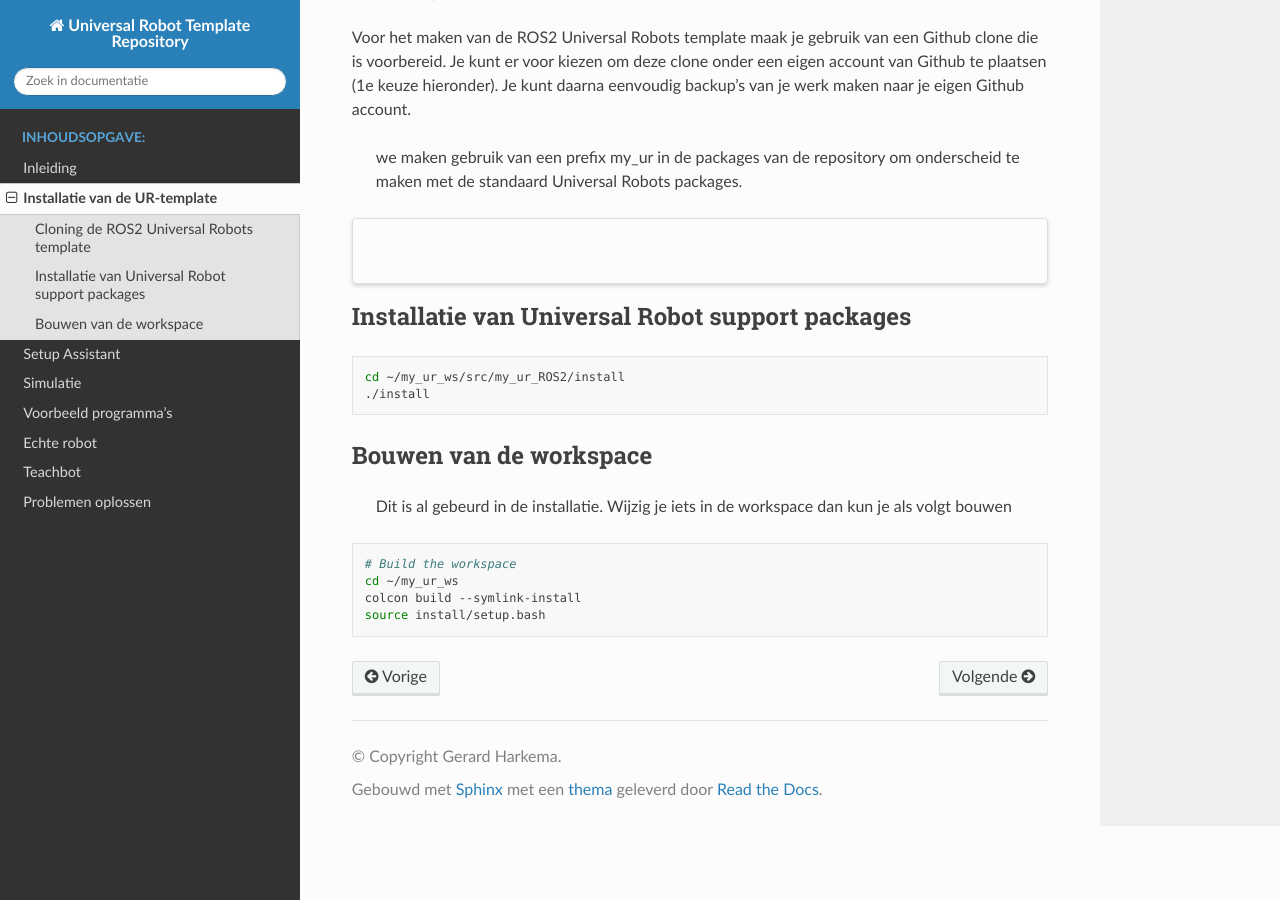
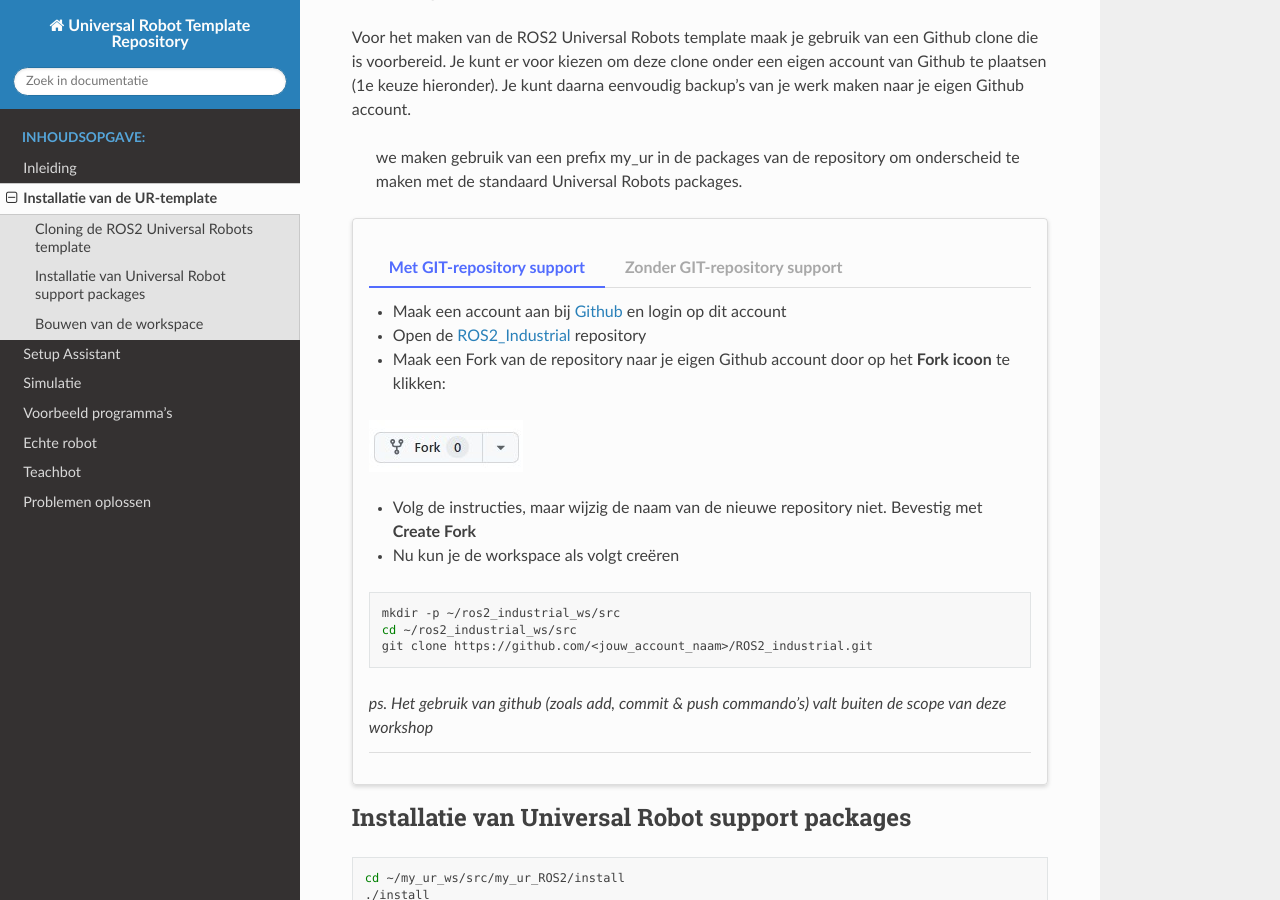
Before and after one commit to Christophe454/Eye_in_hand_Periode2.4_C2, a Sphinx documentation site: the page built from documentation/documentation/install.md, in a window 1280 px wide and 900 px high, scrolled down 288 px. Built offline with Sphinx 7.4.7 and the Read the Docs theme 3.1.0, drawn with Linux system fonts in a browser that asks for light colours.

Commit message:
added documentation

````diff
--- a/documentation/documentation/install.md
+++ b/documentation/documentation/install.md
@@ -12,25 +12,49 @@ Voor het maken van de ROS2 Universal Robots template maak je gebruik van een Git
 
 > we maken gebruik van een prefix my_ur in de packages van de repository om onderscheid te maken met de standaard Universal Robots packages.
 
-::::{card}
+:::::{card}
 
-:::{tab-set}
+::::{tab-set}
 
-::{tab-item} Met GIT-repository support
+:::{tab-item} Met GIT-repository support
 
-text 1
+* Maak een account aan bij [Github](https://github.com/) en login op dit account
 
-::
+* Open de [ROS2_Industrial](https://github.com/AvansMechatronica/ROS2_industrial) repository
 
-::{tab-item} Zonder GIT-repository support
+* Maak een Fork van de repository naar je eigen Github account door op het **Fork icoon**  te klikken:
 
-text 2
+![image](../images/fork.jpg)
 
-::
+* Volg de instructies, maar wijzig de naam van de nieuwe repository niet. Bevestig met **Create Fork**
+
+* Nu kun je de workspace als volgt creëren
+
+```bash
+mkdir -p ~/ros2_industrial_ws/src
+cd ~/ros2_industrial_ws/src
+git clone https://github.com/<jouw_account_naam>/ROS2_industrial.git
+```
+
+*ps. Het gebruik van github (zoals add, commit & push commando's) valt  buiten de scope van deze workshop*
+
+:::
+
+:::{tab-item} Zonder GIT-repository support
+
+* Je kunt de workspace als volgt creëren
+```bash
+mkdir -p ~/ros2_industrial_ws/src
+cd ~/ros2_industrial_ws/src
+git clone https://github.com/AvansMechatronica/ROS2_industrial.git
+```
 
 :::
 
 ::::
+
+:::::
+
 
 
 ## Installatie van Universal Robot support packages
````
